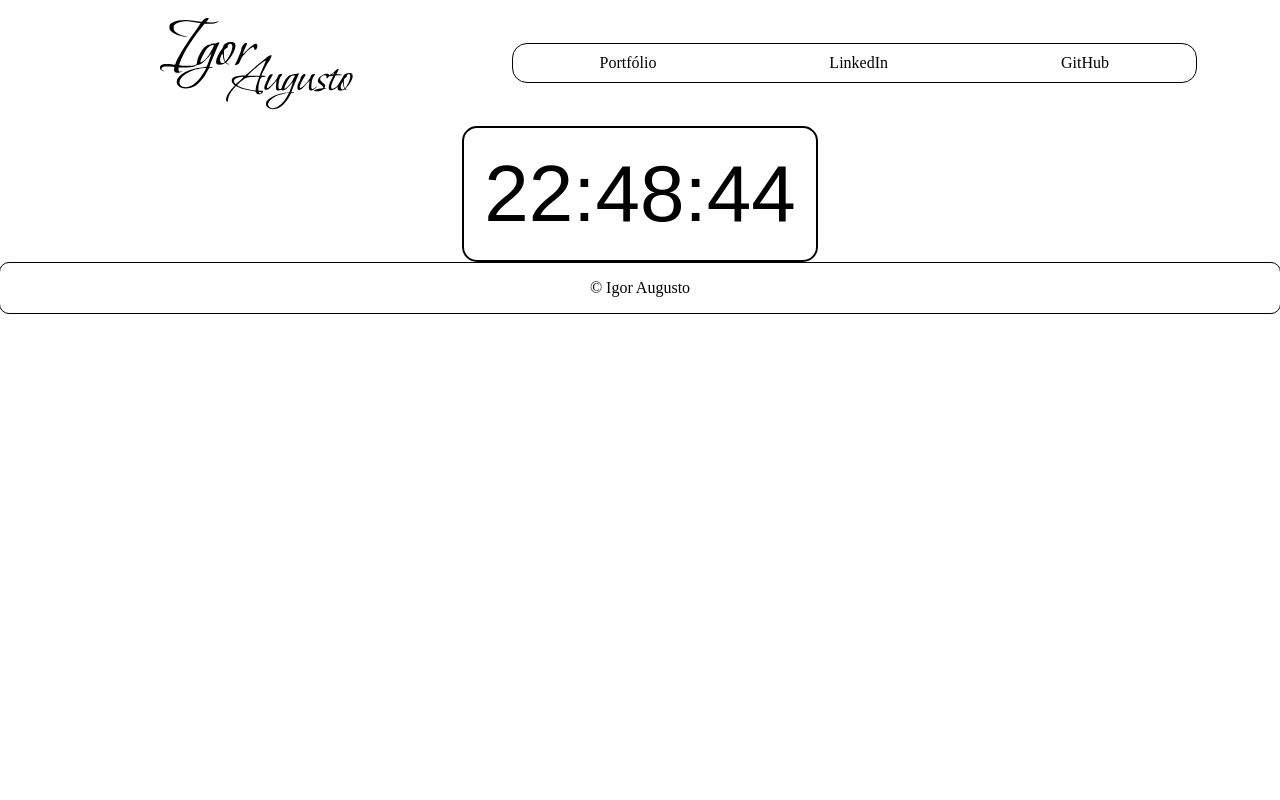
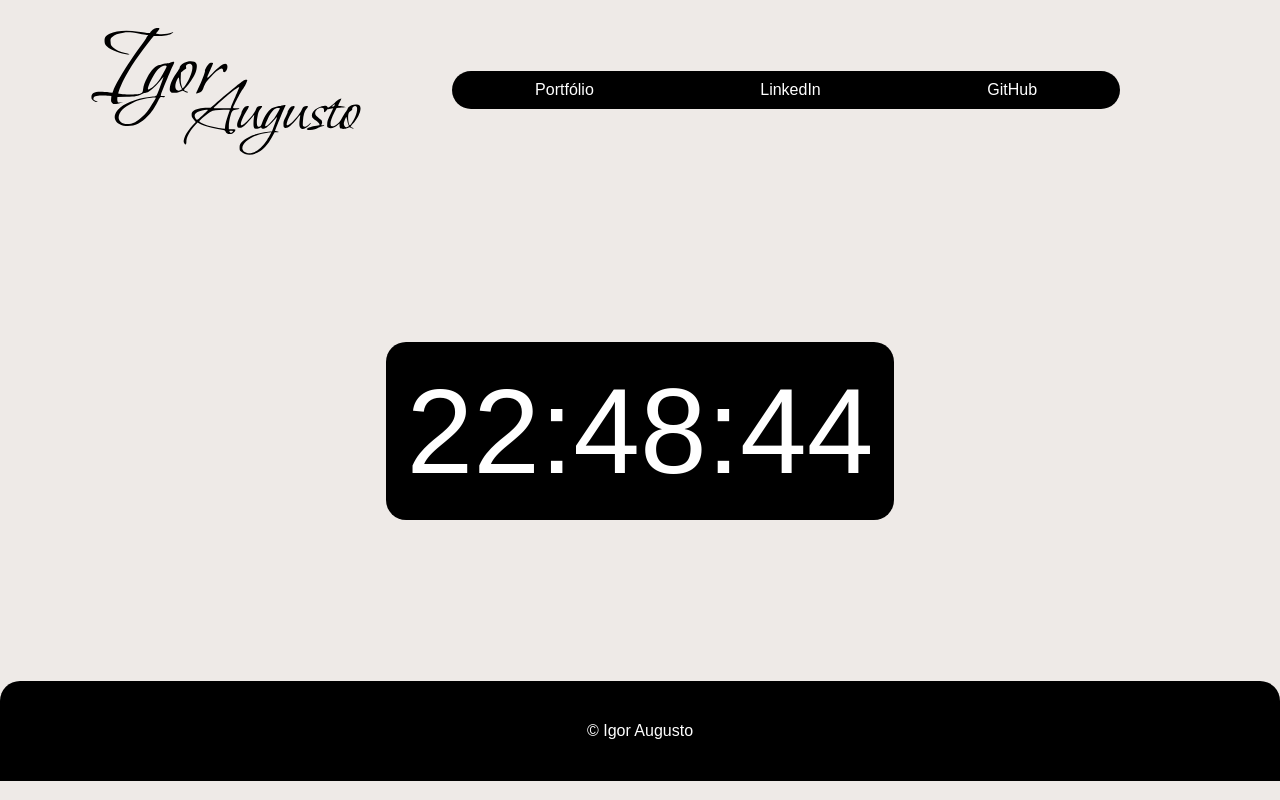
Before and after one commit to iaugustoz/relogio-digital, a plain HTML site: page index.html in a window 1280 px wide. Drawn offline with Linux system fonts and the light colour scheme; some packages are replaced by stand-ins of ours; a script that the page names is missing.

Commit message:
Melhoria no Design, favicon adicionado e novos códigos JS

```diff
--- a/css/style.css
+++ b/css/style.css
@@ -1,10 +1,21 @@
 /* =====================
-     Formtação do corpo
+     Formtação geral
    ===================== */
-body {
+* {
     margin: 0px;
     padding: 0px;
     box-sizing: border-box;
+    font-family: "Arial", "Times New Roman", "Sans Serif";
+}
+
+/* =====================
+    Variáveis globais
+          (Cores)
+   ===================== */
+:root {
+    --preto: #000;
+    --branco: #FFF;
+    --corDeFundo: #EEEAE7;
 }
 
 /* =====================
@@ -12,8 +23,10 @@ body {
             (Grid)
    ===================== */
 body {
+    background-color: var(--corDeFundo);
     display: grid;
-    grid-template-columns: repeat(auto-fit, minmax(100px, auto));
+    row-gap: 161px;
+    grid-template-columns: repeat(auto-fit, minmax(1fr, auto));
     grid-template-areas:
     "header header ....."
     "clock  clock  clock"
@@ -21,7 +34,8 @@ body {
 }
 
 /* =====================
-   Tamanho dos elementos
+   Tamanho das linhas e
+       colunas (Grid)
    ===================== */
 body {
     grid-template-columns: auto auto auto;
@@ -29,7 +43,7 @@ body {
 }
 
 /* =====================
-      Layout do header
+      Layout da section
          (FlexBox)
    ===================== */
 section {
@@ -39,49 +53,70 @@ section {
     grid-area: header;
 }
 
+/* =====================
+       Layout interno
+         (FlexBox)
+   ===================== */
 figure {
     display: flex;
     justify-content: center;
-    align-items: center;
 }
 
+/* =====================
+     Formatação tag img
+   ===================== */
 img {
-    width: 45%;
-    height: 45%;
+    width: 60%;
+    height: 60%;
+    aspect-ratio: 3/2;
+    object-fit: contain;
+    mix-blend-mode: color-burn;
 }
 
-.grid-item-1 {
+/* =====================
+   Item do grid (navbar)
+   ===================== */
+.grid-item-navbar{
     grid-area: clock;
     grid-column: 2 / 3;
-
+    place-self: center;
 }
 
+/* =====================
+    Design e Layout da
+           navbar
+   ===================== */
 .navbar-style {
     display: flex;
     justify-content: space-around;
     text-align: center;
     width: 100%;
-    background-color: #FFF;
-    border: 1px solid #000;
-    border-radius: 15px;
+    background-color: var(--preto);
+    border-radius: 20px;
 }
 
+/* =====================
+    Formatação da tag a
+   ===================== */
 a {
-    color:#000;
+    color: var(--branco);
     padding: 10px;
     text-decoration: none;
 }
 
-.grid-item-2 {
+/* =====================
+    Item do grid (clock)
+   ===================== */
+.grid-item-clock {
     grid-area: clock;
     justify-self: center;
     align-items: center;
 }
 
 .clock-style {
-    background-color: #FFF;
-    border: 2px solid #000;
-    border-radius: 15px;
+    color: var(--branco);
+    background-color: var(--preto);
+    border-radius: 20px;
     padding: 20px;
 }
 
@@ -91,29 +126,36 @@ a {
    ===================== */
 span {
     font-family: "Arial", "Times New Roman", "Sans Serif";
-    font-size: 60pt;
+    font-size: 90pt;
 }
 
-.grid-item-3 {
-    grid-area: footer;
-    justify-self: center;
-
-}
-
+/* =====================
+       Layout interno
+         (FlexBox)
+   ===================== */
 footer {
     display: flex;
     justify-content: center;
     align-items: center;
+    position: relative;
+    /* top: 323px; */
 }
 
+/* =====================
+   Estilo da tag footer
+   ===================== */
 footer {
     width: 100%;
-    background-color: #FFF;
-    border: 1px solid #000;
-    border-radius: 10px;
+    height: 100px;
+    background-color: var(--preto);
+    color: var(--branco);
+    border-radius: 20px 20px 0px 0px;
 }
 
-footer p {
-    border-radius: 7px;
-    font-family: "Comic Sans", "Times New Roman" "Sans Serif";
+/* =====================
+   Item do grid (footer)
+   ===================== */
+.grid-item-footer {
+    grid-area: footer;
+    align-content: center;
 }
--- a/index.html
+++ b/index.html
@@ -6,34 +6,42 @@
     <meta name="viewport" content="width=device-width, initial-scale=1.0">
     <title>Relógio Digital</title>
 
+    <link rel="shortcut icon" href="img/icon.ico" />
     <link rel="stylesheet" href="css/style.css">
     <script defer src="js/main.js"></script>
+    <script src="https://cdn.jsdelivr.net/npm/sweetalert2@11"></script>
 </head>
 
 <body>
 
+    <!-- Seção da Navbar -->
     <section>
         <figure>
             <img src="img/logo.svg" alt="Logo">
         </figure>
-        <nav class="navbar-style grid-item-1">
-            <a href="#" target="_blank">Portfólio</a>
-            <a href="https://www.linkedin.com/in/igorbrz/" target="_blank">LinkedIn</a>
-            <a href="https://github.com/igoraugustobrz" target="_blank">GitHub</a>
+        <nav class="navbar-style grid-item-navbar">
+            <a href="#" id="portfolio">Portfólio</a>
+            <a href="https://linkedin.com/in/igorbrz/" target="_blank">LinkedIn</a>
+            <a href="https://github.com/igoraugustobrz" target="_blank" id="">GitHub</a>
         </nav>
     </section>
+    <!-- Fim da Seção da Navbar -->
 
-    <section class="clock-style grid-item-2">
+    <!-- Seção do Relógio Digital -->
+    <section class="clock-style grid-item-clock">
         <span id="hora">00</span>
         <span>:</span>
         <span id="minutos">00</span>
         <span>:</span>
         <span id="segundos">00</span>
     </section>
+    <!-- Fim da Seção do Relógio Digital -->
 
-    <footer class="grid-item-3">
+    <!-- Rodapé -->
+    <footer class="grid-item-footer">
         <p>&copy; Igor Augusto</p>
     </footer>
+    <!-- Fim do Rodapé -->
 
 </body>
 
--- a/js/main.js
+++ b/js/main.js
@@ -1,28 +1,38 @@
-var hora  = document.getElementById("hora");
-var minutos = document.getElementById("minutos");
-var segundos = document.getElementById("segundos");
+const hora  = document.getElementById("hora");
+const minutos = document.getElementById("minutos");
+const segundos = document.getElementById("segundos");
 
 function horarioAtual() {
-    var data = new Date();
-    var horaRelogio = data.getHours();
-    var minutoRelogio = data.getMinutes();
-    var segundoRelogio = data.getSeconds();
+    let data = new Date();
+    let horaRelogio = data.getHours();
+    let minutosRelogio = data.getMinutes();
+    let segundosRelogio = data.getSeconds();
 
 
-    if (segundoRelogio < 10) {
-        segundoRelogio = "0" + segundoRelogio;
+    if (segundosRelogio < 10) {
+        segundosRelogio = "0" + segundosRelogio;
 
-    } else if (minutoRelogio < 10) {
-        minutoRelogio = "0" + minutoRelogio;
+    } else if (minutosRelogio < 10) {
+        minutosRelogio = "0" + minutosRelogio;
 
     } else if (horaRelogio < 10) {
         horaRelogio = "0" + horaRelogio;
     }
 
     hora.innerHTML = horaRelogio;
-    minutos.innerHTML = minutoRelogio;
-    segundos.innerHTML = segundoRelogio;
+    minutos.innerHTML = minutosRelogio;
+    segundos.innerHTML = segundosRelogio;
 
 }
 
 setInterval(horarioAtual, 1000);
+
+const linkPortfolio = document.getElementById("portfolio");
+
+linkPortfolio.addEventListener("click", function() {
+    Swal.fire({
+        titleText: 'Em desenvolvimento 🚧',
+        icon: 'info',
+        confirmButtonColor: "#000"
+    });
+});
```
Also changed, not shown: img/icon.ico (added).
